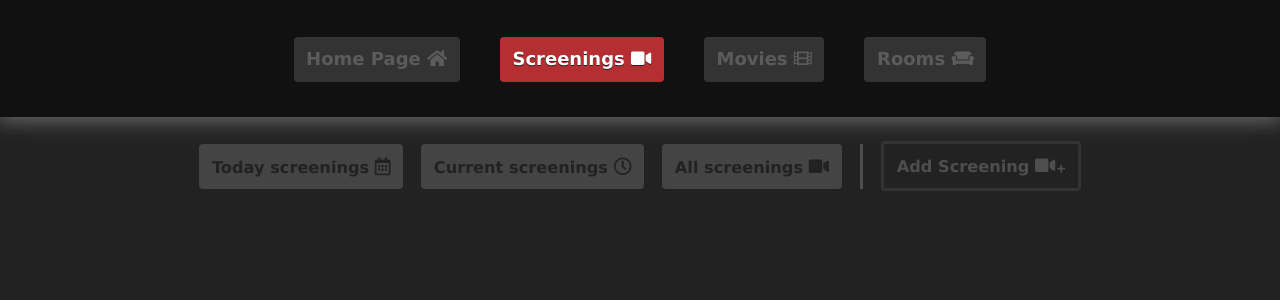
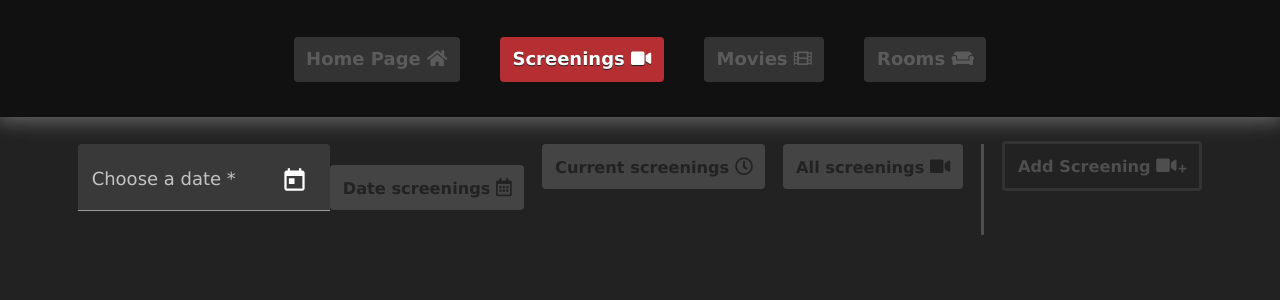
Before and after one commit to Kucznsky/Angular-project, an Angular app in the folder AngularCinema/: page /screenings in a window 1280 px wide. Shown: the top 300 px of the page. Built offline with nearby package versions, Linux system fonts and the light colour scheme; no server answers.

Commit message:
Made date screenings more flexible

```diff
--- a/AngularCinema/src/app/screenings/screenings.component.html
+++ b/AngularCinema/src/app/screenings/screenings.component.html
@@ -1,10 +1,20 @@
 <article>
     <section class="center">
-        <span >
-            <button class='link' (click)="todayScreenings()">
-                Today screenings <i class="far fa-calendar-alt"></i>
-            </button>
-        </span>
+        <form [formGroup]="formGroup">
+            <span>
+                <mat-form-field appearance="fill">
+                    <mat-label>Choose a date</mat-label>
+                    <input matInput [matDatepicker]="picker" formControlName='date'>
+                    <mat-datepicker-toggle matSuffix [for]="picker"></mat-datepicker-toggle>
+                    <mat-datepicker #picker></mat-datepicker>
+                </mat-form-field>
+            </span>
+            <span>
+                <button class='link' (click)="todayScreenings()" [disabled]='formGroup.invalid'>
+                    Date screenings <i class="far fa-calendar-alt"></i>
+                </button>
+            </span>
+        </form>
         <span>
             <button class='link' (click)="currentScreenings()">
                 Current screenings <i class="far fa-clock"></i>
--- a/AngularCinema/src/app/screenings/screenings.component.ts
+++ b/AngularCinema/src/app/screenings/screenings.component.ts
@@ -3,6 +3,7 @@ import { ScreeningService } from 'src/services/screening.service';
 import { IScreening } from 'src/models/IScreening';
 import { DatePipe } from '@angular/common'
 import { LiteralExpr } from '@angular/compiler';
+import { FormControl, FormGroup, Validators } from '@angular/forms';
 
 @Component({
   selector: 'app-screenings',
@@ -12,10 +13,15 @@ import { LiteralExpr } from '@angular/compiler';
 })
 export class ScreeningsComponent{
   // title = 'screening'
+  formGroup: FormGroup
   @Input() screenings: IScreening[] = [];
 
   today = new Date;
-  constructor(private _screeningService: ScreeningService, public datePipe: DatePipe) { }
+  constructor(private _screeningService: ScreeningService, public datePipe: DatePipe) {
+    this.formGroup = new FormGroup({
+      date: new FormControl(null, Validators.required),
+    })
+  }
 
   getAvailableTickets(screening: IScreening) {
     return screening.room.capacity - screening.soldTickets
@@ -29,7 +35,10 @@ export class ScreeningsComponent{
   }
 
   todayScreenings(): void {
-    this._screeningService.getScreenings_InDay(this.today).subscribe(
+    let date: Date = this.formGroup.value?.date
+    if(!date)
+      return;
+    this._screeningService.getScreenings_InDay(date).subscribe(
       response => this.screenings = response,
       error => console.error(error)
     )
```
